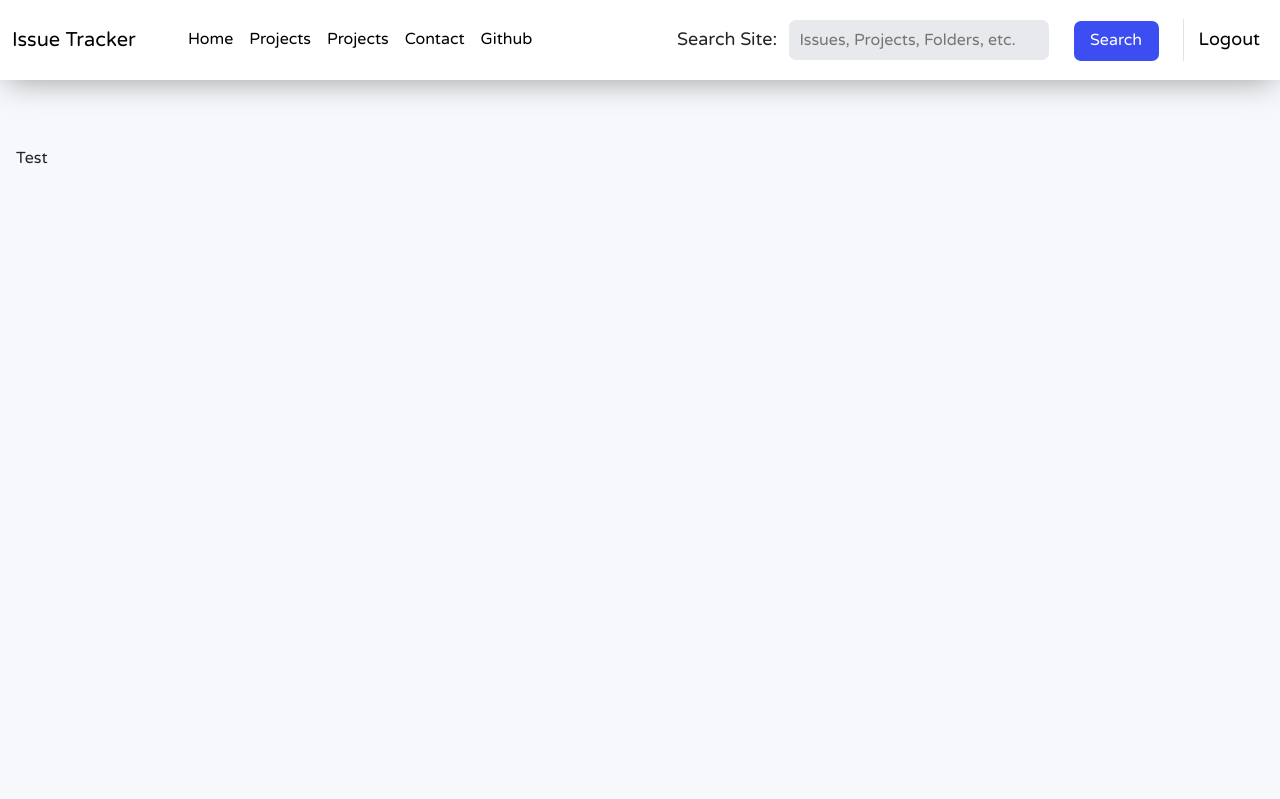
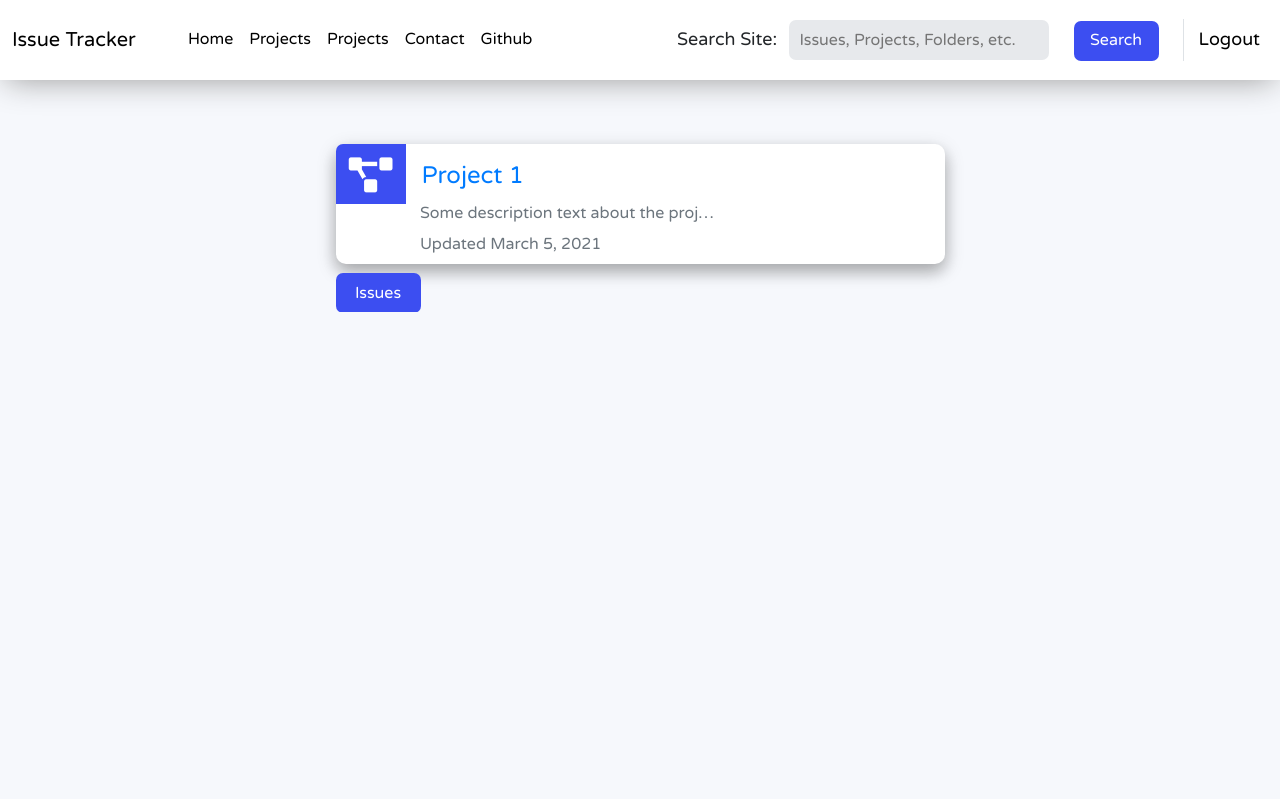
Before and after one commit to RHAM231/GitHub-Issue-Frontend, a Django app: page /project-list in a window 1280 px wide. Shown: the top 799 px of the page. Run offline with Django 3.2, Linux system fonts and the light colour scheme; some libraries are stand-ins or nearby versions.

Commit message:
Adding project list page

```diff
--- a/base/templates/base/ms_index.html
+++ b/base/templates/base/ms_index.html
@@ -7,7 +7,7 @@
   <div class="row mt-5 mb-5"></div>
   <div class="row mt-5 mb-5"></div>
 
-  <div class="row bottom-buffer">
+  <div class="row">
     <div class="col-2 col-offset-5 mx-auto">
       <h2 class="text-center border-bottom">Issues</h2>
     </div>
--- a/base/templates/base/project_list.html
+++ b/base/templates/base/project_list.html
@@ -7,7 +7,28 @@
   <div class="row mt-5 mb-5"></div>
   <div class="row mt-5 mb-5"></div>
 
-  Test
+  <div class="row mb-5">
+    <div class="col-lg-6 col-lg-offset-3 mx-auto col-sm-10 col-sm-offset-1">
+      <div class="project-box">
+        <div class="icon-tab">
+          <i class="fas fa-project-diagram"></i>
+        </div>
+        <div class="project-header">
+          <h4><a href="">Project 1</a></h4>
+        </div><br>
+        <div class="project-description">
+          <a class="text-secondary">Some description text about the project some run text that adds more space</a>
+        </div><br>
+        <div class="project-date">
+          <a class="text-secondary">Updated March 5, 2021</a>
+        </div>
+        <div class="project-button">
+          <button class="button-issues my-2 my-sm-0" type="submit">Issues</button>
+          <div class="issues-count text-center"><a>1</a></div>
+        </div>
+      </div>
+    </div>
+  </div>
 
 </div>
 
--- a/static/style.css
+++ b/static/style.css
@@ -174,10 +174,109 @@ items*/
 }
 
 /**************************************************************************/
-/*----EXTRA----*/
+/*----PROJECT LIST PAGE----*/
 /**************************************************************************/
 
+.project-box{
+  background: #FFFFFF;
+  border-radius: 10px;
+  height: 120px;
+  box-shadow: 0 8px 16px 0 rgba(0,0,0,0.2), 0 6px 20px 0 rgba(0,0,0,0.19);
+}
 
+.project-header{
+  display: inline-block;
+  position: relative;
+  height: 60px;
+  width:350px;
+}
+
+.project-header > h4{
+  position: absolute;
+  white-space: nowrap;
+  top: 54%;
+  left: 18%;
+  transform: translate(-50%, -50%);
+}
+
+.project-description{
+  display: inline-block;
+  position: relative;
+  height: 20px;
+  width:350px;
+}
+
+.project-description > a{
+  position: absolute;
+  width: 300px;
+  white-space: nowrap;
+  overflow: hidden;
+  text-overflow: ellipsis;
+  top: -5%;
+  left: 67%;
+  transform: translate(-50%, -50%);
+}
+
+.project-date{
+  display: inline-block;
+  position: relative;
+  height: 20px;
+  width:350px;
+}
+
+.project-date > a{
+  position: absolute;
+  width: 300px;
+  white-space: nowrap;
+  overflow: hidden;
+  text-overflow: ellipsis;
+  top: 0%;
+  left: 67%;
+  transform: translate(-50%, -50%);
+}
+
+.project-button{
+  display: inline-block;
+  position: relative;
+  height: 20px;
+  width:350px;
+}
+
+.icon-tab{
+  background: #3c4ef1;
+  border-radius: 7px 0px 0px 0px;
+  height: 60px;
+  width: 70px;
+  position: relative;
+  display: inline-block;
+}
+
+.icon-tab > i{
+  font-size: 35px;
+  position: absolute;
+  color: #FFFFFF;
+  top: 50%;
+  left: 50%;
+  transform: translate(-50%, -50%);
+}
+
+.button-issues{
+  height: 40px;
+  width: 85px;
+  background: #3c4ef1;
+  color: #FFFFFF;
+  border: none;
+  border-radius: 7px;
+}
+
+.issues-count{
+  background-color: #e66802e5;
+  border-radius: 10px;
+  height: 20px;
+  width: 20px;
+  font-size: 12;
+  color: #FFFFFF;
+}
 
 /**************************************************************************/
 /*----SEARCH RESULTS BUTTONS----*/
@@ -223,8 +322,7 @@ items*/
 }
 
 /*Styles and positions the GitHub icon within the button*/
-.fa-bug, .fa-folder, .fa-file,
-.fa-project-diagram {
+.issue-button > i {
   font-size: 35px;
   position: absolute;
   color: #FFFFFF;
```
